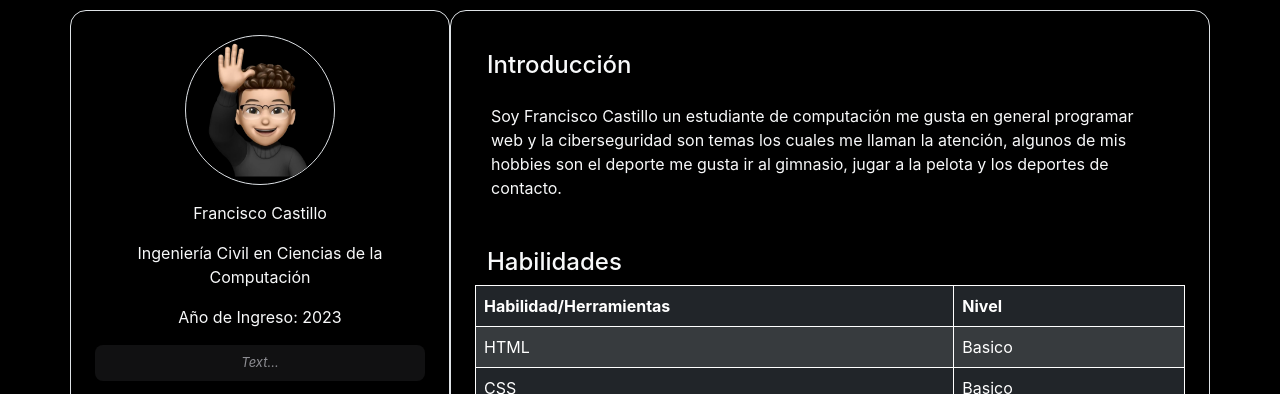
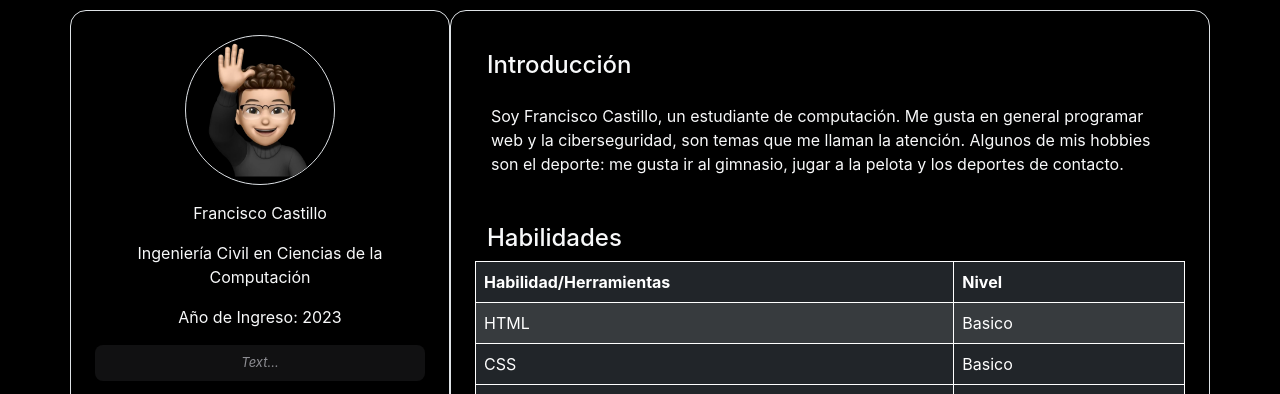
Before and after one commit to Panchoox/Panchoox.github.io, a plain HTML site: page index.html in a window 1280 px wide. Shown: the part 92-486 px from the top of the page. Drawn offline with nearby package versions, Linux system fonts and the light colour scheme.

Commit message:
web final

```diff
--- a/index.html
+++ b/index.html
@@ -62,7 +62,7 @@
             <h4>Introducción</h4>
        </div>
         <div class="cotainer p-3 ">
-            <p>Soy Francisco Castillo un estudiante de computación me gusta en general programar web y la ciberseguridad son temas los cuales me llaman la atención, algunos de mis hobbies son el deporte me gusta ir al gimnasio, jugar a la pelota y los deportes de contacto.</p>
+            <p>Soy Francisco Castillo, un estudiante de computación. Me gusta en general programar web y la ciberseguridad, son temas que me llaman la atención. Algunos de mis hobbies son el deporte: me gusta ir al gimnasio, jugar a la pelota y los deportes de contacto.</p>
         </div>
         <div class="container mt-3">
             <h4>Habilidades</h4>
```
